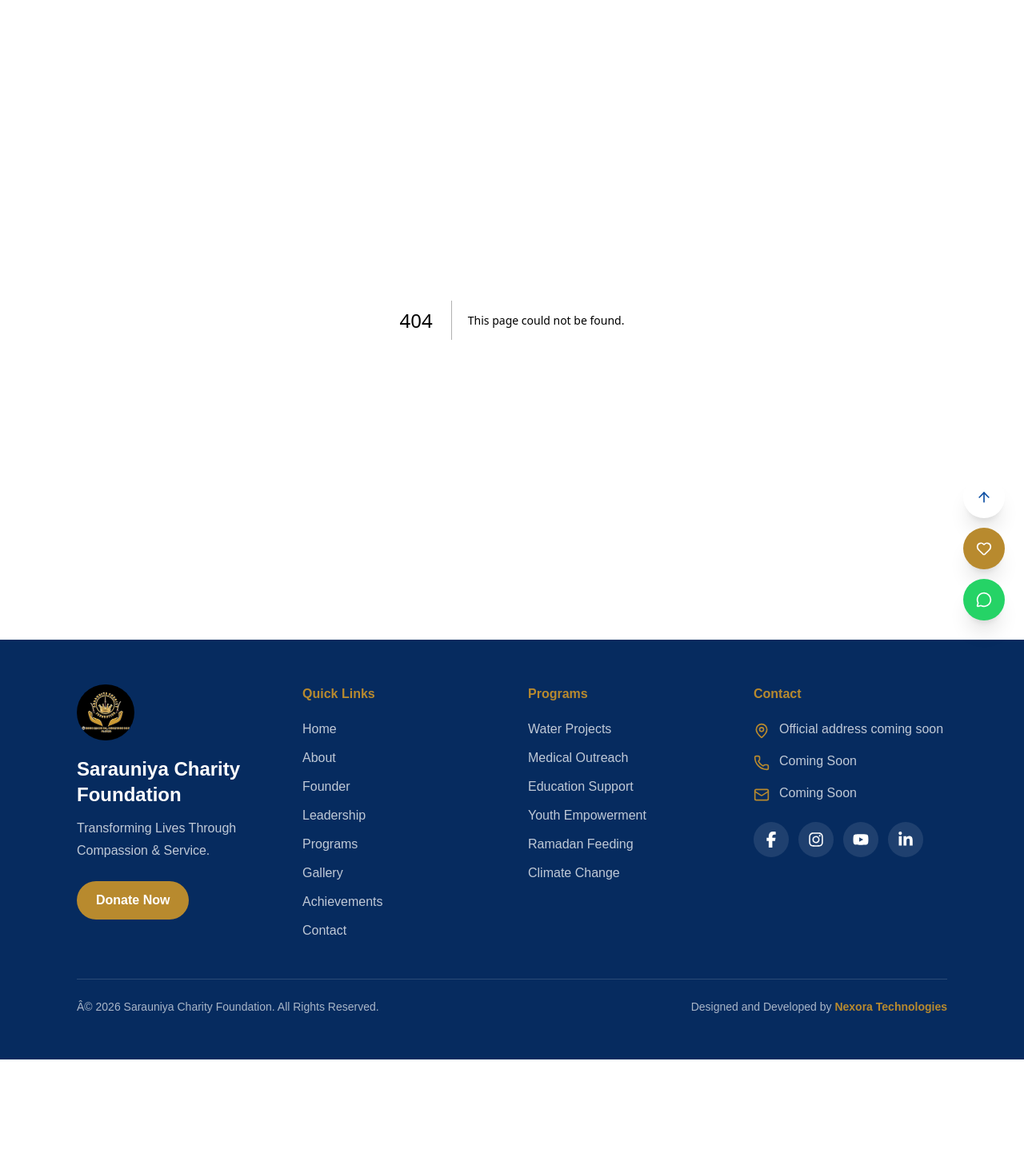
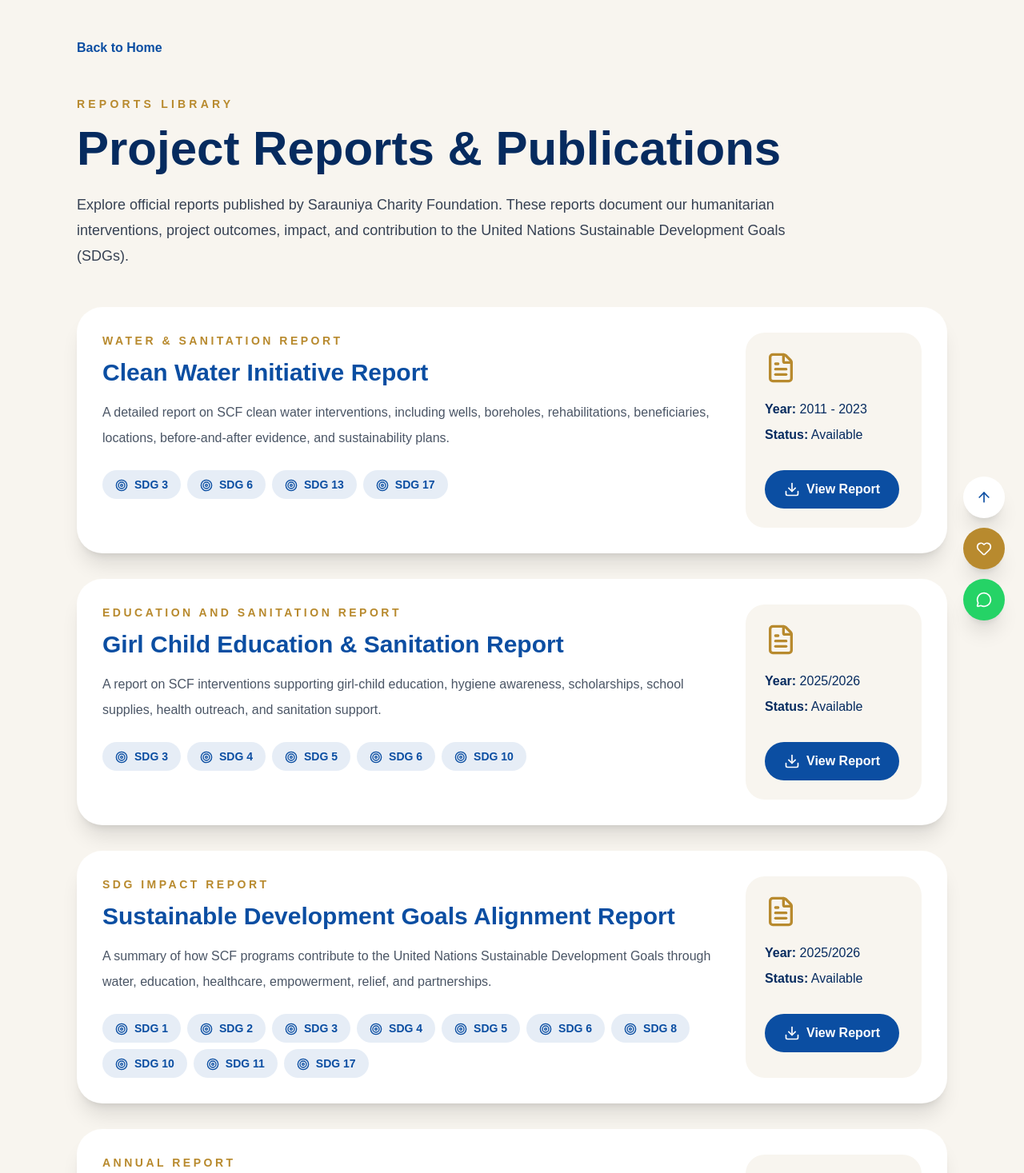
Before and after one commit to YUSUFUMARWALI/sarauniya-foundation, a Next.js app: page /reports in a window 1280 px wide. Before the commit this address had no page. Shown: the top 1467 px of the page at 80% size. Before the commit the page ends 1325 px from the top, so only its background shows below. Built offline with nearby package versions, Linux system fonts and the light colour scheme.

Commit message:
Add reports library page

```diff
--- /dev/null
+++ b/app/reports/page.tsx
@@ -0,0 +1,108 @@
+import Link from "next/link";
+import { Download, FileText, Target } from "lucide-react";
+import { reports } from "@/data/reports";
+
+export default function ReportsPage() {
+  return (
+    <main className="min-h-screen bg-[#f8f5ef] px-6 py-12 text-[#062B5F] md:px-16 lg:px-24">
+      <div className="mx-auto max-w-7xl">
+        <Link href="/" className="font-semibold text-[#0B4EA2]">
+          Back to Home
+        </Link>
+
+        <p className="mt-12 text-sm font-semibold uppercase tracking-[0.3em] text-[#B88A2E]">
+          Reports Library
+        </p>
+
+        <h1 className="mt-4 text-4xl font-bold md:text-6xl">
+          Project Reports & Publications
+        </h1>
+
+        <p className="mt-6 max-w-4xl text-lg leading-8 text-gray-700">
+          Explore official reports published by Sarauniya Charity Foundation.
+          These reports document our humanitarian interventions, project
+          outcomes, impact, and contribution to the United Nations Sustainable
+          Development Goals (SDGs).
+        </p>
+
+        <div className="mt-12 grid gap-8">
+          {reports.map((report) => (
+            <div
+              key={report.title}
+              className="rounded-[2rem] bg-white p-8 shadow-xl"
+            >
+              <div className="flex flex-col gap-6 lg:flex-row lg:justify-between">
+                <div className="max-w-4xl">
+                  <p className="text-sm font-semibold uppercase tracking-[0.25em] text-[#B88A2E]">
+                    {report.type}
+                  </p>
+
+                  <h2 className="mt-3 text-3xl font-bold text-[#0B4EA2]">
+                    {report.title}
+                  </h2>
+
+                  <p className="mt-4 leading-8 text-gray-600">
+                    {report.description}
+                  </p>
+
+                  <div className="mt-6 flex flex-wrap gap-2">
+                    {report.sdgs.map((sdg) => (
+                      <span
+                        key={sdg}
+                        className="rounded-full bg-[#0B4EA2]/10 px-4 py-2 text-sm font-semibold text-[#0B4EA2]"
+                      >
+                        <Target className="mr-2 inline h-4 w-4" />
+                        {sdg}
+                      </span>
+                    ))}
+                  </div>
+                </div>
+
+                <div className="min-w-[220px] rounded-3xl bg-[#f8f5ef] p-6">
+                  <FileText className="h-10 w-10 text-[#B88A2E]" />
+
+                  <p className="mt-5">
+                    <strong>Year:</strong> {report.year}
+                  </p>
+
+                  <p className="mt-2">
+                    <strong>Status:</strong> {report.status}
+                  </p>
+
+                  {report.href !== "#" ? (
+                    <a
+                      href={report.href}
+                      target="_blank"
+                      className="mt-8 inline-flex items-center gap-2 rounded-full bg-[#0B4EA2] px-6 py-3 font-semibold text-white"
+                    >
+                      <Download className="h-5 w-5" />
+                      View Report
+                    </a>
+                  ) : (
+                    <span className="mt-8 inline-block rounded-full bg-gray-200 px-6 py-3 font-semibold text-gray-500">
+                      Coming Soon
+                    </span>
+                  )}
+                </div>
+              </div>
+            </div>
+          ))}
+        </div>
+
+        <section className="mt-16 rounded-[2rem] bg-[#062B5F] p-8 text-white">
+          <h2 className="text-3xl font-bold">
+            Our Commitment to Evidence-Based Impact
+          </h2>
+
+          <p className="mt-5 max-w-4xl leading-8 text-white/80">
+            Sarauniya Charity Foundation believes that documenting humanitarian
+            work is as important as implementing it. Our reports help donors,
+            partners, communities, and government institutions understand the
+            measurable outcomes of our interventions and how they contribute to
+            sustainable development across Nigeria.
+          </p>
+        </section>
+      </div>
+    </main>
+  );
+}
--- /dev/null
+++ b/data/reports.ts
@@ -0,0 +1,42 @@
+export const reports = [
+  {
+    title: "Clean Water Initiative Report",
+    type: "Water & Sanitation Report",
+    year: "2011 - 2023",
+    status: "Available",
+    href: "/documents/reports/water-report.pdf",
+    sdgs: ["SDG 3", "SDG 6", "SDG 13", "SDG 17"],
+    description:
+      "A detailed report on SCF clean water interventions, including wells, boreholes, rehabilitations, beneficiaries, locations, before-and-after evidence, and sustainability plans.",
+  },
+  {
+    title: "Girl Child Education & Sanitation Report",
+    type: "Education and Sanitation Report",
+    year: "2025/2026",
+    status: "Available",
+    href: "/documents/reports/girl-child-education-report.pdf",
+    sdgs: ["SDG 3", "SDG 4", "SDG 5", "SDG 6", "SDG 10"],
+    description:
+      "A report on SCF interventions supporting girl-child education, hygiene awareness, scholarships, school supplies, health outreach, and sanitation support.",
+  },
+  {
+    title: "Sustainable Development Goals Alignment Report",
+    type: "SDG Impact Report",
+    year: "2025/2026",
+    status: "Available",
+    href: "/documents/reports/sdg-report.pdf",
+    sdgs: ["SDG 1", "SDG 2", "SDG 3", "SDG 4", "SDG 5", "SDG 6", "SDG 8", "SDG 10", "SDG 11", "SDG 17"],
+    description:
+      "A summary of how SCF programs contribute to the United Nations Sustainable Development Goals through water, education, healthcare, empowerment, relief, and partnerships.",
+  },
+  {
+    title: "Annual Report",
+    type: "Annual Report",
+    year: "Coming Soon",
+    status: "Coming Soon",
+    href: "#",
+    sdgs: [],
+    description:
+      "SCF annual reports will be published here when finalized.",
+  },
+];
```
